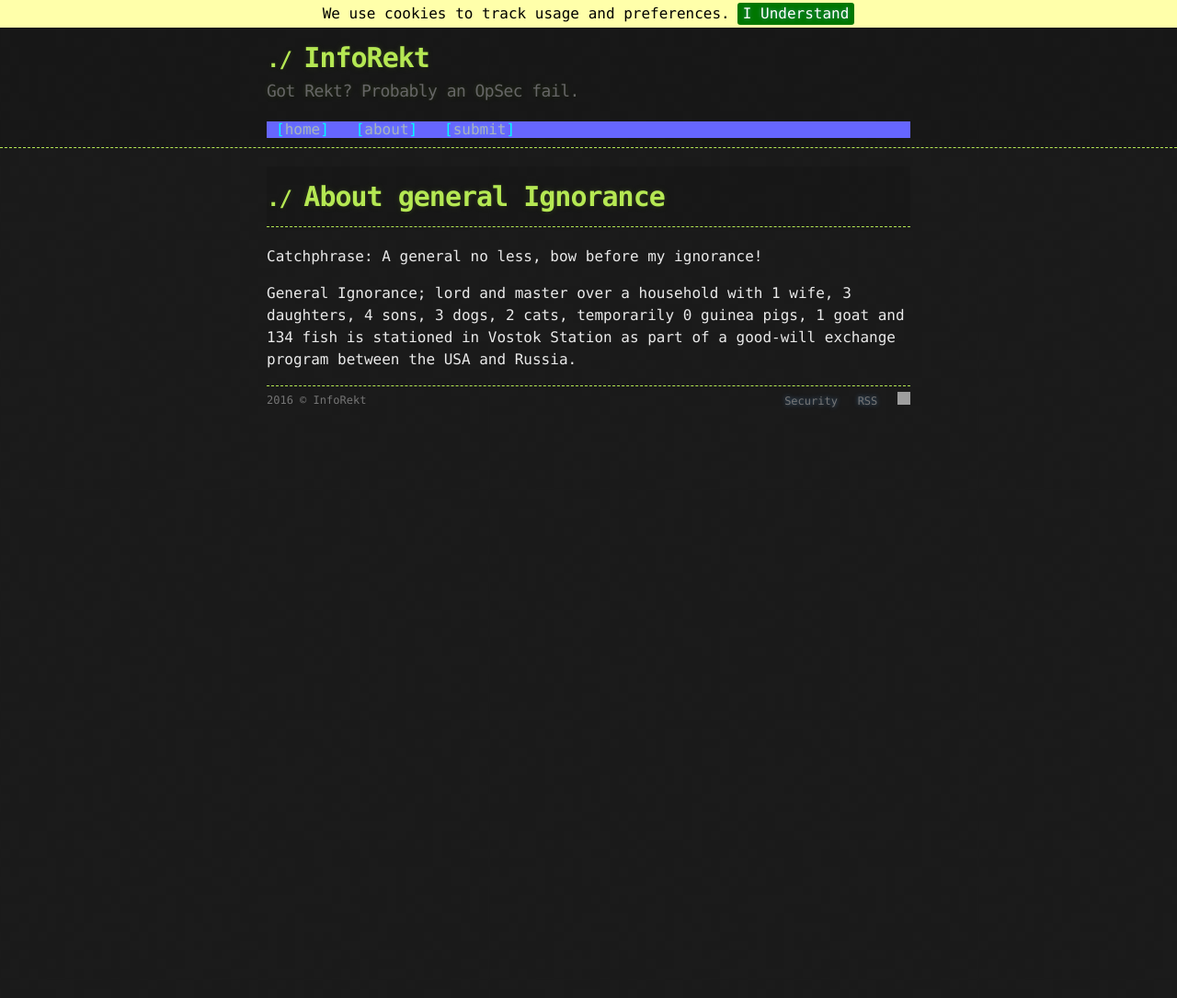
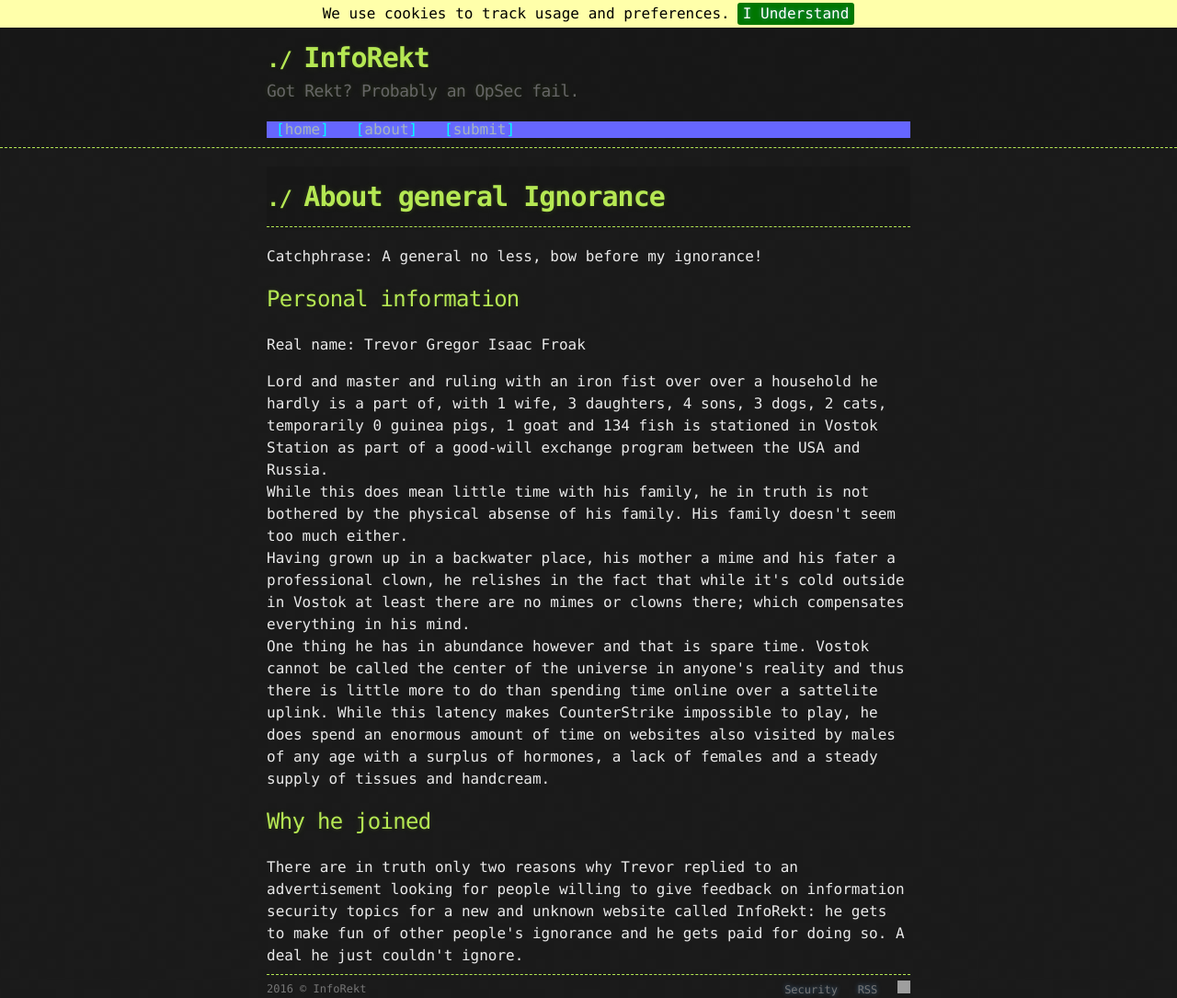
Before and after one commit to InfoRekt/inforekt.github.io, a Jekyll site: the page built from pages/genIgnorance.html, in a window 1280 px wide. Shown: the whole page at 92% size. Built offline with Jekyll 4.4.1, drawn with Linux system fonts in a browser that asks for light colours; before the commit the page ends 900 px from its top, so only the background shows below that; grey boxes are pictures that could not be loaded.

Commit message:
gen Ignorance page

```diff
--- a/pages/genIgnorance.html
+++ b/pages/genIgnorance.html
@@ -7,5 +7,16 @@
 
 <p class="message">
 Catchphrase: A general no less, bow before my ignorance!
-<p>
-General Ignorance; lord and master over a household with 1 wife, 3 daughters, 4 sons, 3 dogs, 2 cats, temporarily 0 guinea pigs, 1 goat and 134 fish is stationed in Vostok Station as part of a good-will exchange program between the USA and Russia.<p>
+<h2>Personal information</h2>
+Real name: Trevor Gregor Isaac Froak<p>
+Lord and master and ruling with an iron fist over over a household he hardly is a part of, with 1 wife, 3 daughters, 4 sons, 3 dogs, 2 cats, temporarily 0 guinea pigs, 1 goat and 134 fish
+is stationed in Vostok Station as part of a good-will exchange program between the USA and Russia.<br>
+While this does mean little time with his family, he in truth is not bothered by the physical absense of his family. His family doesn't seem too much either.<br>
+Having grown up in a backwater place, his mother a mime and his fater a professional clown, he relishes in the fact that while it's cold outside in Vostok at least there are no
+mimes or clowns there; which compensates everything in his mind. <br>
+One thing he has in abundance however and that is spare time. Vostok cannot be called the center of the universe in anyone's reality and thus there is little more to do than spending
+time online over a sattelite uplink. While this latency makes CounterStrike impossible to play, he does spend an enormous amount of time on websites also visited by males of any age with a
+surplus of hormones, a lack of females and a steady supply of tissues and handcream. <br>
+<h2>Why he joined</h2>
+There are in truth only two reasons why Trevor replied to an advertisement looking for people willing to give feedback on information security topics for a new and unknown website called InfoRekt:
+he gets to make fun of other people's ignorance and he gets paid for doing so. A deal he just couldn't ignore.<br>
```
